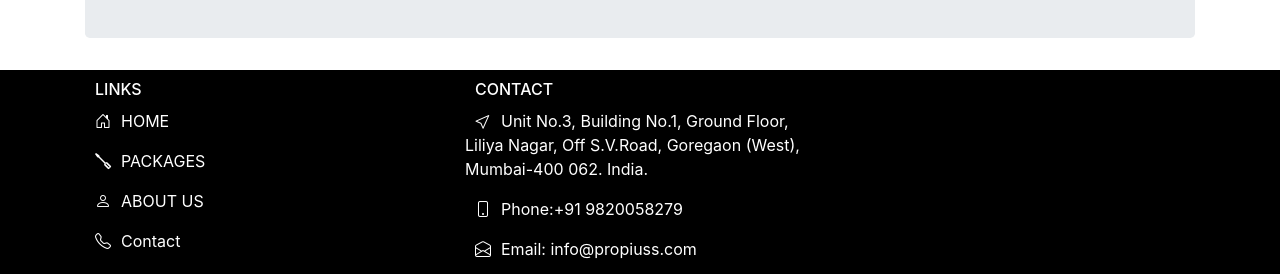
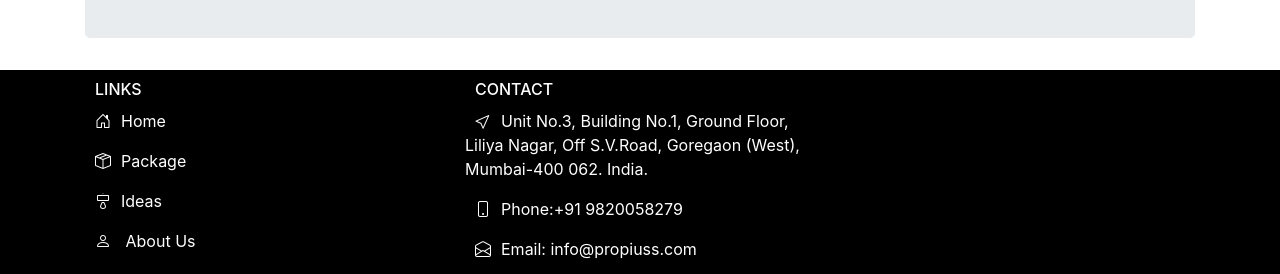
Before and after one commit to nikhil11001/propiuss, a React (Create React App) app: page /package in a window 1280 px wide. Shown: the part 796-1070 px from the top of the page. Built offline with nearby package versions, Linux system fonts and the light colour scheme.

Commit message:
Footer component changes

```diff
--- a/src/components/about.js
+++ b/src/components/about.js
@@ -46,52 +46,6 @@
             </Jumbotron>
           </div>
         </Container>
-
-        <div
-          className="margin-top-30"
-          style={{ background: "black", color: "white" }}
-        >
-          <Container>
-            <Row>
-              <Col md={4}>
-                <h6 className="margin-10">LINKS</h6>
-                <div>
-                  <p>
-                    {" "}
-                    <i className="bi bi-house-door margin-10"></i>HOME
-                  </p>
-                  <p>
-                    <i className="bi bi-screwdriver margin-10"></i>PACKAGES
-                  </p>
-                  <p>
-                    <i className="bi bi-person margin-10"></i>ABOUT US{" "}
-                  </p>
-                  <p>
-                    <i className="bi bi-telephone margin-10"></i>Contact
-                  </p>
-                </div>
-              </Col>
-
-              <Col md={4}>
-                <h6 className="margin-10">CONTACT</h6>
-                <p>
-                  <i class="bi bi-cursor margin-10"></i>Unit No.3, Building
-                  No.1, Ground Floor, Liliya Nagar, Off S.V.Road, Goregaon
-                  (West), Mumbai-400 062. India.
-                </p>
-
-                <p>
-                  <i class="bi bi-phone margin-10"></i>Phone:+91 9820058279
-                </p>
-
-                <p>
-                  <i class="bi bi-envelope-open margin-10"></i>Email:
-                  info@propiuss.com
-                </p>
-              </Col>
-            </Row>
-          </Container>
-        </div>
       </>
     );
   }
--- a/src/components/concept.js
+++ b/src/components/concept.js
@@ -130,51 +130,6 @@
           </div>
         </Jumbotron>
       </Container>
-      <div
-        className="margin-top-30"
-        style={{ background: "black", color: "white" }}
-      >
-        <Container>
-          <Row>
-            <Col md={4}>
-              <h6 className="margin-10">LINKS</h6>
-              <div>
-                <p>
-                  {" "}
-                  <i className="bi bi-house-door margin-10"></i>HOME
-                </p>
-                <p>
-                  <i className="bi bi-screwdriver margin-10"></i>PACKAGES
-                </p>
-                <p>
-                  <i className="bi bi-person margin-10"></i>ABOUT US{" "}
-                </p>
-                <p>
-                  <i className="bi bi-telephone margin-10"></i>Contact
-                </p>
-              </div>
-            </Col>
-
-            <Col md={4}>
-              <h6 className="margin-10">CONTACT</h6>
-              <p>
-                <i class="bi bi-cursor margin-10"></i>Unit No.3, Building No.1,
-                Ground Floor, Liliya Nagar, Off S.V.Road, Goregaon (West),
-                Mumbai-400 062. India.
-              </p>
-
-              <p>
-                <i class="bi bi-phone margin-10"></i>Phone:+91 9820058279
-              </p>
-
-              <p>
-                <i class="bi bi-envelope-open margin-10"></i>Email:
-                info@propiuss.com
-              </p>
-            </Col>
-          </Row>
-        </Container>
-      </div>
     </>
   );
 };
--- /dev/null
+++ b/src/components/footer.js
@@ -0,0 +1,66 @@
+import React from "react";
+import { Col, Container, Row } from "react-bootstrap";
+import { Link } from "react-router-dom";
+const Footer = () => {
+  return (
+    <div
+      className="margin-top-30"
+      style={{ background: "black", color: "white" }}
+    >
+      <Container>
+        <Row>
+          <Col md={4}>
+            <h6 className="margin-10">LINKS</h6>
+            <div>
+              <p>
+                {" "}
+                <i className="bi bi-house-door margin-10"></i>
+                <Link className="footer-links" to="/home">
+                  Home
+                </Link>
+              </p>
+              <p>
+                <i className="bi bi-box-seam margin-10"></i>
+                <Link className="footer-links" to="/package">
+                  Package
+                </Link>
+              </p>
+              <p>
+                <i className="bi bi-lamp margin-10"></i>
+                <Link className="footer-links" to="/contact">
+                  Ideas
+                </Link>
+              </p>
+              <p>
+                <i className="bi bi-person margin-10"></i>{" "}
+                <Link className="footer-links" to="/about">
+                  About Us
+                </Link>{" "}
+              </p>
+            </div>
+          </Col>
+
+          <Col md={4}>
+            <h6 className="margin-10">CONTACT</h6>
+            <p>
+              <i class="bi bi-cursor margin-10"></i>Unit No.3, Building No.1,
+              Ground Floor, Liliya Nagar, Off S.V.Road, Goregaon (West),
+              Mumbai-400 062. India.
+            </p>
+
+            <p>
+              <i class="bi bi-phone margin-10"></i>Phone:+91 9820058279
+            </p>
+
+            <p>
+              <i class="bi bi-envelope-open margin-10"></i>Email:
+              info@propiuss.com
+            </p>
+          </Col>
+        </Row>
+      </Container>
+    </div>
+  );
+};
+
+export default Footer;
--- a/src/components/home.js
+++ b/src/components/home.js
@@ -350,62 +350,6 @@
             </div>
           </Jumbotron>
         </Container>
-        <div
-          className="margin-top-30"
-          style={{ background: "black", color: "white" }}
-        >
-          <Container>
-            <Row>
-              <Col md={4}>
-                <h6 className="margin-10">LINKS</h6>
-                <div>
-                  <p>
-                    {" "}
-                    <i className="bi bi-house-door margin-10"></i>HOME
-                  </p>
-                  <p>
-                    <i className="bi bi-screwdriver margin-10"></i>PACKAGES
-                  </p>
-                  <p>
-                    <i className="bi bi-person margin-10"></i>ABOUT US{" "}
-                  </p>
-
-                  <p>
-                    <i className="bi bi-telephone margin-10"></i>CONTACT
-                  </p>
-                </div>
-              </Col>
-
-              <Col md={4}>
-                <h6 className="margin-10">CONTACT</h6>
-                <p>
-                  <i class="bi bi-cursor margin-10"></i>Unit No.3, Building
-                  No.1, Ground Floor, Liliya Nagar, Off S.V.Road, Goregaon
-                  (West), Mumbai-400 062. India.
-                </p>
-
-                <p>
-                  <i class="bi bi-phone margin-10"></i>Phone:+91 9820058279
-                </p>
-
-                <p>
-                  <i class="bi bi-envelope-open margin-10"></i>Email:
-                  info@propiuss.com
-                </p>
-              </Col>
-            </Row>
-            {/* <div className="chat-bot-ico">
-              <Image
-                className="location-ico bounce-1"
-                src={ChatBotIco}
-                width="5%"
-                onClick={() => {
-                  this.setState({ showChatBot: !this.state.showChatBot });
-                }}
-              />
-            </div> */}
-          </Container>
-        </div>
       </>
     );
   }
--- a/src/components/package.js
+++ b/src/components/package.js
@@ -104,51 +104,6 @@
             </div>
           </Jumbotron>
         </Container>
-        <div
-          className="margin-top-30"
-          style={{ background: "black", color: "white" }}
-        >
-          <Container>
-            <Row>
-              <Col md={4}>
-                <h6 className="margin-10">LINKS</h6>
-                <div>
-                  <p>
-                    {" "}
-                    <i className="bi bi-house-door margin-10"></i>HOME
-                  </p>
-                  <p>
-                    <i className="bi bi-screwdriver margin-10"></i>PACKAGES
-                  </p>
-                  <p>
-                    <i className="bi bi-person margin-10"></i>ABOUT US{" "}
-                  </p>
-                  <p>
-                    <i className="bi bi-telephone margin-10"></i>Contact
-                  </p>
-                </div>
-              </Col>
-
-              <Col md={4}>
-                <h6 className="margin-10">CONTACT</h6>
-                <p>
-                  <i class="bi bi-cursor margin-10"></i>Unit No.3, Building
-                  No.1, Ground Floor, Liliya Nagar, Off S.V.Road, Goregaon
-                  (West), Mumbai-400 062. India.
-                </p>
-
-                <p>
-                  <i class="bi bi-phone margin-10"></i>Phone:+91 9820058279
-                </p>
-
-                <p>
-                  <i class="bi bi-envelope-open margin-10"></i>Email:
-                  info@propiuss.com
-                </p>
-              </Col>
-            </Row>
-          </Container>
-        </div>
       </>
     );
   }
--- a/src/css/home.css
+++ b/src/css/home.css
@@ -125,3 +125,8 @@
   left: 76rem;
   top: -7px;
 }
+
+.footer-links {
+  text-decoration: none;
+  color: white;
+}
--- a/src/routes/appRouter.js
+++ b/src/routes/appRouter.js
@@ -7,6 +7,7 @@
 import Package from "../components/package";
 import { NavBar } from "../components/navBar";
 import Concepts from "../components/concept";
+import Footer from "../components/footer";
 
 export const AppRouter = () => {
   return (
@@ -36,6 +37,7 @@
             <Concepts />
           </Route>
         </Switch>
+        <Footer />
       </Router>
     </>
   );
```
